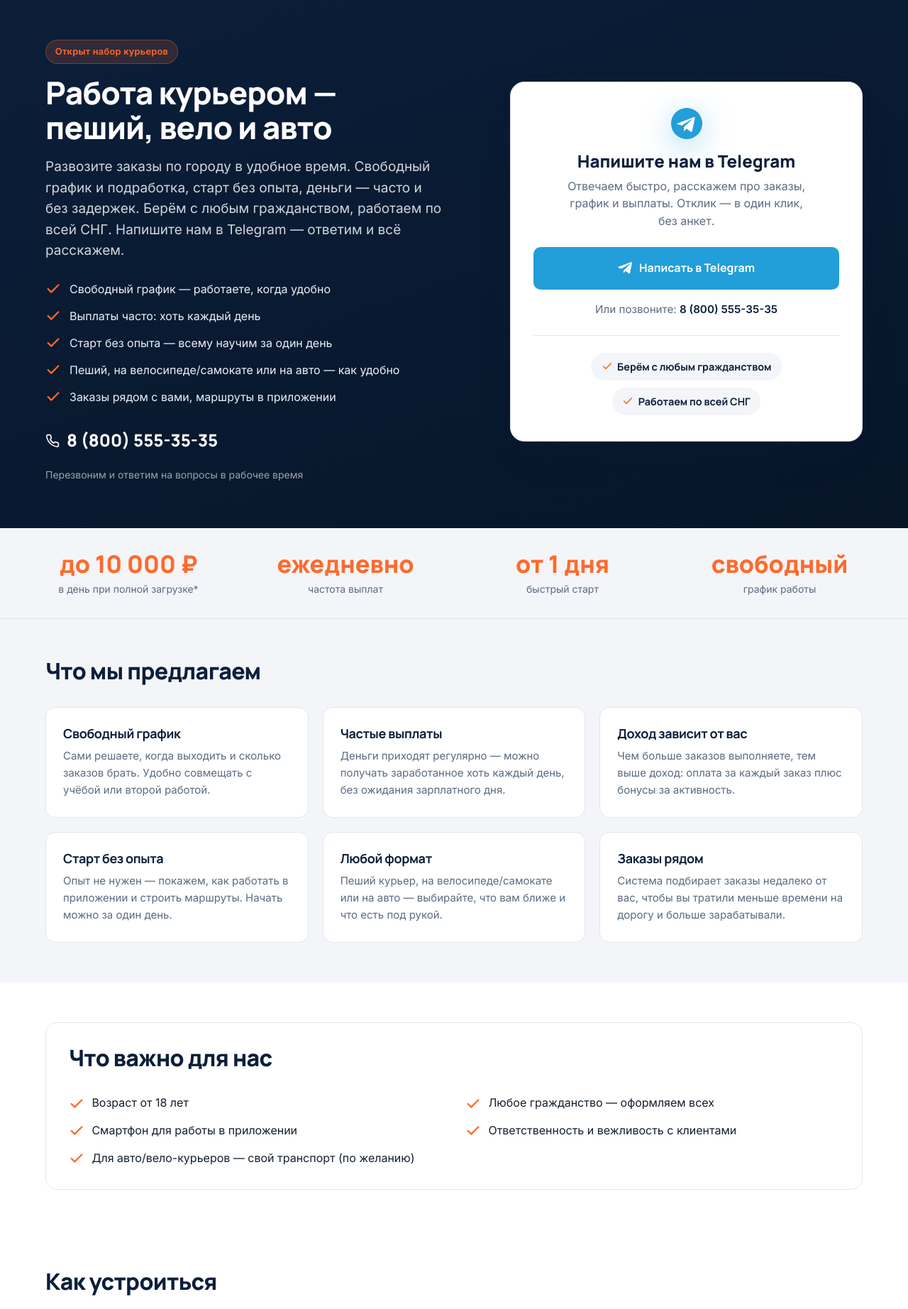
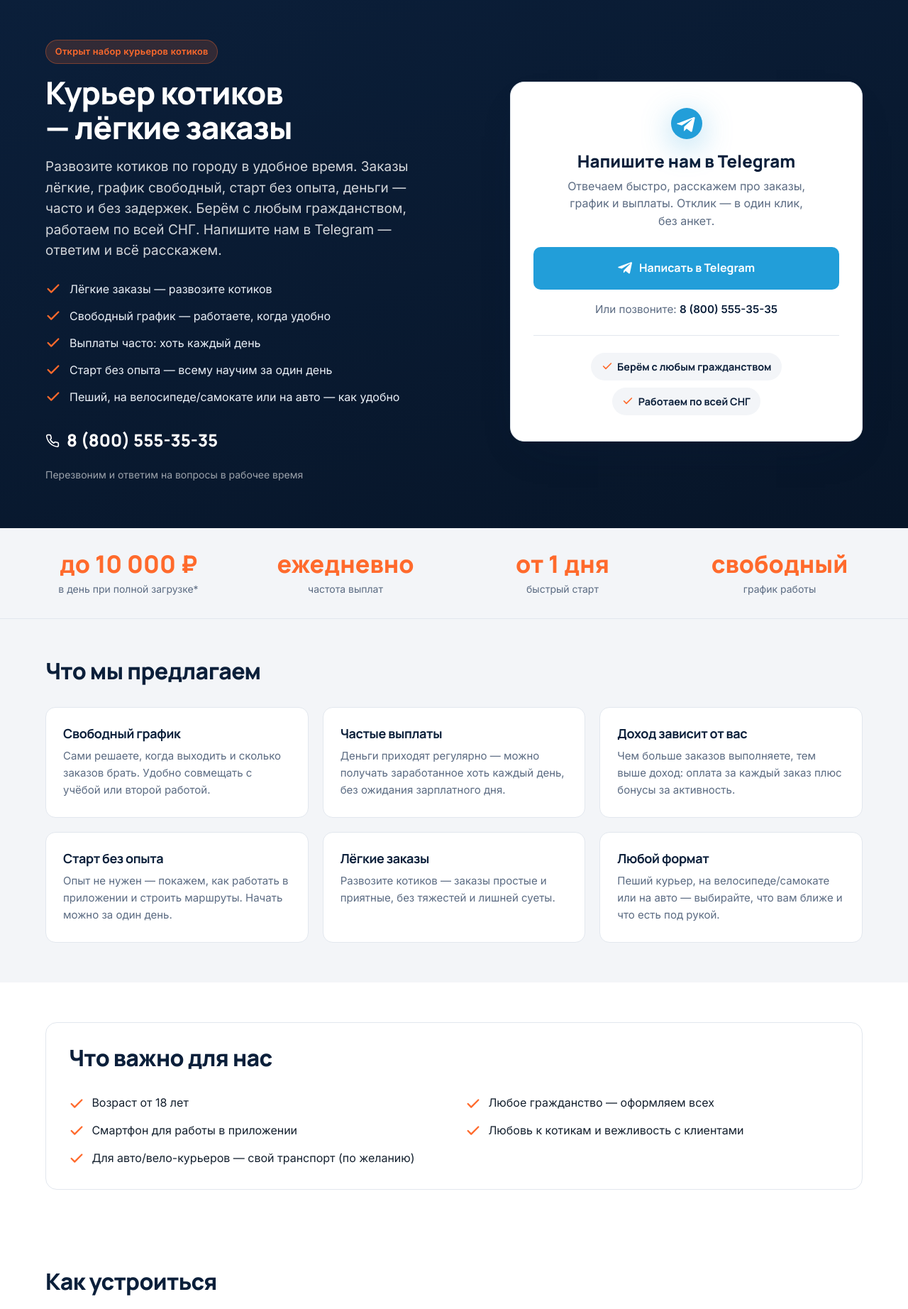
Before and after one commit to grinvsevolod1-ctrl/SITE1-1, a PHP site: page /promo/rabota-kurierom/index.php in a window 1280 px wide. Shown: the part 69-1913 px from the top of the page at 71% size. Run offline with PHP 8.4, Linux system fonts and the light colour scheme.

Commit message:
feat: лендинг курьеров в тему 'Курьер котиков' — лёгкие заказы

```diff
--- a/promo/rabota-kurierom/index.php
+++ b/promo/rabota-kurierom/index.php
@@ -6,8 +6,8 @@
 
 require __DIR__ . '/../../inc/config.php';
 
-$pageTitle       = 'Работа курьером — свободный график, выплаты хоть каждый день | ' . $siteName;
-$pageDescription = 'Приглашаем курьеров: пеших, на велосипеде/самокате и на авто. Свободный график и подработка, ежедневные выплаты, старт без опыта. Оставьте отклик — перезвоним.';
+$pageTitle       = 'Курьер котиков — лёгкие заказы, свободный график | ' . $siteName;
+$pageDescription = 'Ищем курьеров котиков. Лёгкие заказы, свободный график, выплаты хоть каждый день, старт без опыта. Любое гражданство, вся СНГ. Напишите нам в Telegram.';
 $pageUrl         = '/promo/rabota-kurierom/';
 $assetsPrefix    = '../../';
 $extraHead       = '<meta name="robots" content="noindex, follow">';
@@ -15,15 +15,15 @@ $extraHead       = '<meta name="robots" content="noindex, follow">';
 $vacancy = [
     'fields'   => 'courier',
     'telegram' => true,
-    'badge'    => 'Открыт набор курьеров',
-    'h1'  => 'Работа курьером — пеший, вело и авто',
-    'sub' => 'Развозите заказы по городу в удобное время. Свободный график и подработка, старт без опыта, деньги — часто и без задержек. Берём с любым гражданством, работаем по всей СНГ. Напишите нам в Telegram — ответим и всё расскажем.',
+    'badge'    => 'Открыт набор курьеров котиков',
+    'h1'  => 'Курьер котиков — лёгкие заказы',
+    'sub' => 'Развозите котиков по городу в удобное время. Заказы лёгкие, график свободный, старт без опыта, деньги — часто и без задержек. Берём с любым гражданством, работаем по всей СНГ. Напишите нам в Telegram — ответим и всё расскажем.',
     'benefits' => [
+        'Лёгкие заказы — развозите котиков',
         'Свободный график — работаете, когда удобно',
         'Выплаты часто: хоть каждый день',
         'Старт без опыта — всему научим за один день',
         'Пеший, на велосипеде/самокате или на авто — как удобно',
-        'Заказы рядом с вами, маршруты в приложении',
     ],
     'income' => [
         ['value' => 'до 10 000 ₽', 'label' => 'в день при полной загрузке*'],
@@ -36,14 +36,14 @@ $vacancy = [
         ['title' => 'Частые выплаты',           'text' => 'Деньги приходят регулярно — можно получать заработанное хоть каждый день, без ожидания зарплатного дня.'],
         ['title' => 'Доход зависит от вас',     'text' => 'Чем больше заказов выполняете, тем выше доход: оплата за каждый заказ плюс бонусы за активность.'],
         ['title' => 'Старт без опыта',          'text' => 'Опыт не нужен — покажем, как работать в приложении и строить маршруты. Начать можно за один день.'],
+        ['title' => 'Лёгкие заказы',            'text' => 'Развозите котиков — заказы простые и приятные, без тяжестей и лишней суеты.'],
         ['title' => 'Любой формат',             'text' => 'Пеший курьер, на велосипеде/самокате или на авто — выбирайте, что вам ближе и что есть под рукой.'],
-        ['title' => 'Заказы рядом',             'text' => 'Система подбирает заказы недалеко от вас, чтобы вы тратили меньше времени на дорогу и больше зарабатывали.'],
     ],
     'requirements' => [
         'Возраст от 18 лет',
         'Любое гражданство — оформляем всех',
         'Смартфон для работы в приложении',
-        'Ответственность и вежливость с клиентами',
+        'Любовь к котикам и вежливость с клиентами',
         'Для авто/вело-курьеров — свой транспорт (по желанию)',
     ],
     'steps' => [
@@ -52,11 +52,12 @@ $vacancy = [
         ['title' => 'Оформление',         'text' => 'Оформляем за 1 день, подключаем к приложению и показываем, как всё устроено.'],
         ['title' => 'Первые заказы',      'text' => 'Выходите на линию, берёте заказы и начинаете зарабатывать уже в первый день.'],
     ],
-    'seo' => '<p>' . e($siteName) . ' приглашает на работу курьеров — пеших, на велосипеде, самокате и на автомобиле. '
-           . 'Мы предлагаем свободный график и возможность подработки, частые выплаты, а также быстрый старт без опыта работы. '
-           . 'Доход курьера напрямую зависит от количества выполненных заказов: оплата начисляется за каждый заказ, '
-           . 'предусмотрены бонусы за активность. Подходит студентам, для подработки в свободное время и для полной занятости. '
-           . 'Чтобы откликнуться — заполните форму или позвоните по телефону ' . e($phoneDisplay) . '.</p>'
+    'seo' => '<p>' . e($siteName) . ' приглашает на работу курьеров котиков — пеших, на велосипеде, самокате и на автомобиле. '
+           . 'Заказы лёгкие: развозите котиков по городу. Мы предлагаем свободный график и возможность подработки, частые выплаты, '
+           . 'а также быстрый старт без опыта работы. Доход курьера напрямую зависит от количества выполненных заказов: '
+           . 'оплата начисляется за каждый заказ, предусмотрены бонусы за активность. Подходит студентам, для подработки '
+           . 'в свободное время и для полной занятости. Берём с любым гражданством, работаем по всей СНГ. '
+           . 'Чтобы откликнуться — напишите нам в Telegram или позвоните по телефону ' . e($phoneDisplay) . '.</p>'
            . '<p class="promo-seo__note">* Указанный доход «до 10 000 ₽ в день» является максимальным при полной '
            . 'загрузке и большом количестве выполненных заказов и не является гарантированным. Фактический заработок '
            . 'зависит от числа заказов, формата работы, города и затраченного времени. Точные условия оплаты '
```
